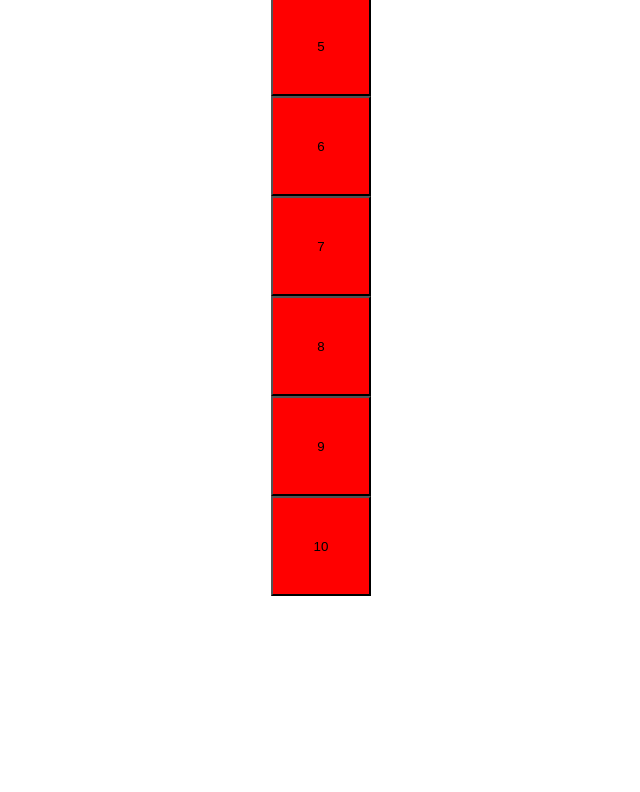
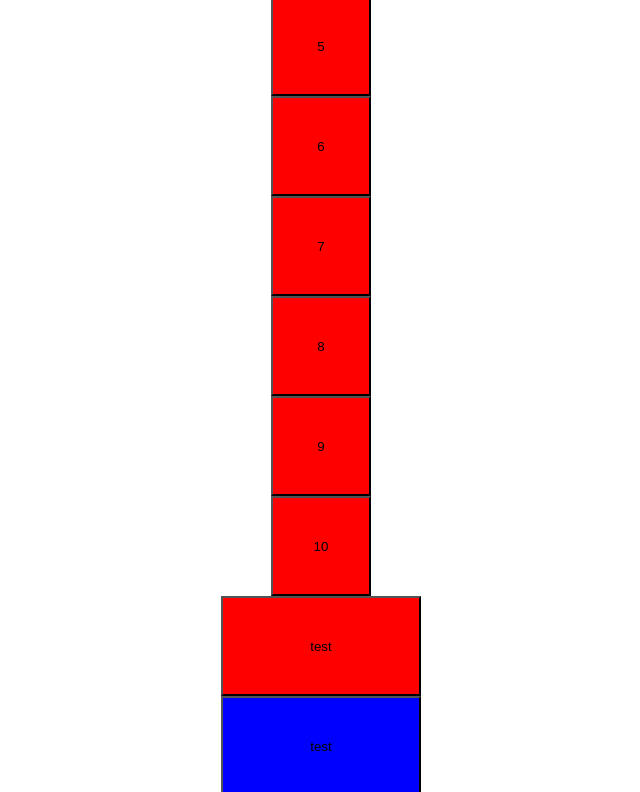
Before and after one commit to quest-academia/react-quest, a React (Create React App) app in the folder 04_react_component/class/: page / in a window 1280 px wide. Shown: the part 404-1196 px from the top of the page, without its empty margins (319-959 px from the left). Before the commit the page ends 1000 px from the top, so only its background shows below. Built offline with nearby package versions, Linux system fonts and the light colour scheme.

Commit message:
練習問題02

```diff
--- a/04_react_component/class/src/App.js
+++ b/04_react_component/class/src/App.js
@@ -1,15 +1,30 @@
-import logo from './logo.svg';
+// import logo from './logo.svg';
 import './App.css';
 import Work01 from './components/training/Work01';
+import BigButton from './components/training/BigButton';
 
 function App() {
   const domArray = [];
   for (let i = 1; i <= 10; i++) {
     domArray.push(<Work01 buttonParam={i} />);
   }
+  const bigButtonArray = [];
+  const colorArray = ['red', 'blue', 'yellow', 'grey', 'purple'];
+  for (let i = 1; i <= 5; i++) {
+    bigButtonArray.push(
+      <BigButton
+        buttonWidth="200px"
+        buttonParam={'test'}
+        buttonColor={colorArray[i - 1]}
+      />
+    );
+  }
   return (
     <div className="App">
-      <header className="App-header">{domArray}</header>
+      <header className="App-header">
+        {domArray}
+        {bigButtonArray}
+      </header>
     </div>
   );
 }
--- /dev/null
+++ b/04_react_component/class/src/components/training/BigButton.jsx
@@ -0,0 +1,19 @@
+import React from 'react';
+
+class BigButton extends React.Component {
+  render() {
+    return (
+      <button
+        style={{
+          width: this.props.buttonWidth,
+          height: '100px',
+          backgroundColor: this.props.buttonColor,
+        }}
+      >
+        {this.props.buttonParam}
+      </button>
+    );
+  }
+}
+
+export default BigButton;
```
Also changed, not shown: 1 other file (tests, documents, lock files or other folders).
